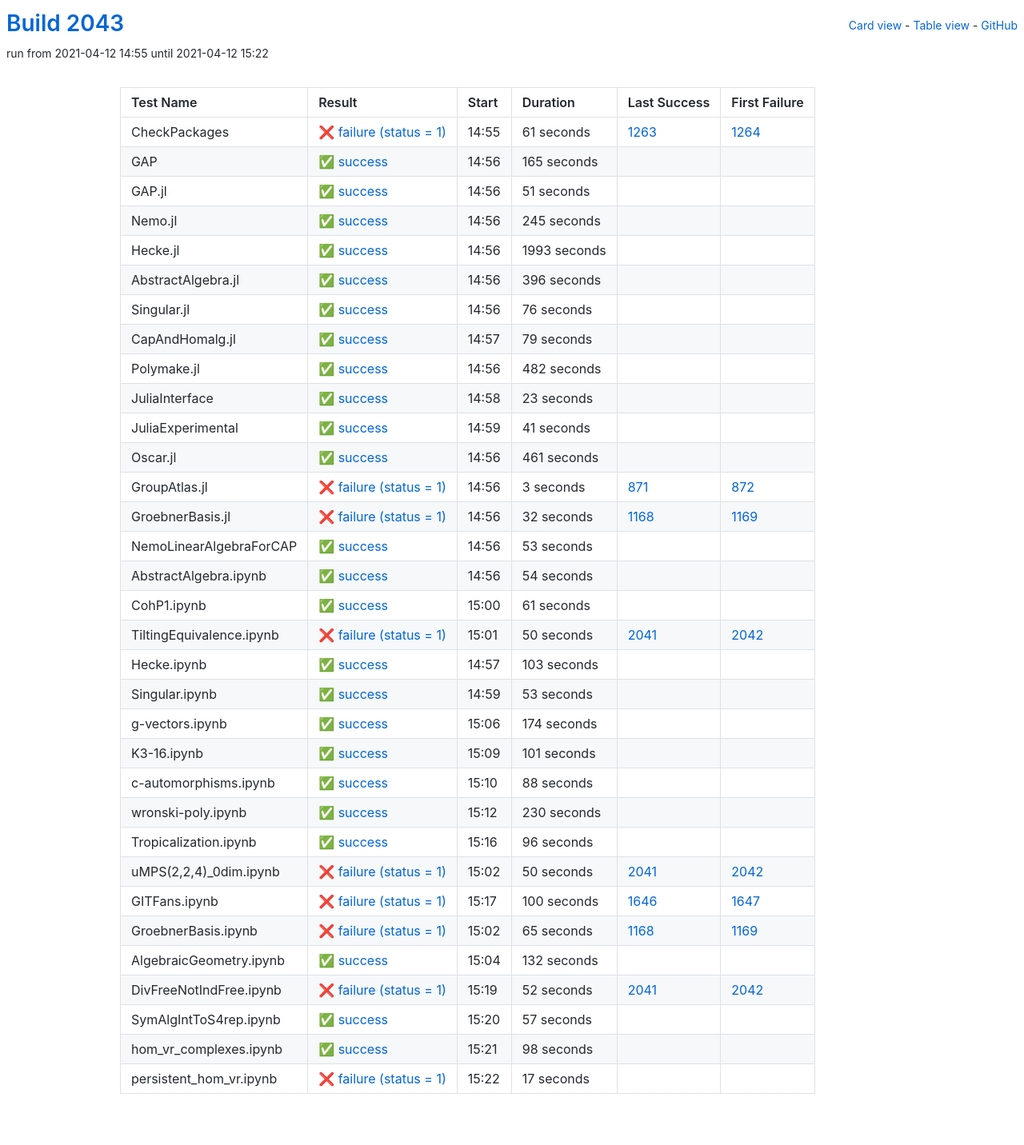
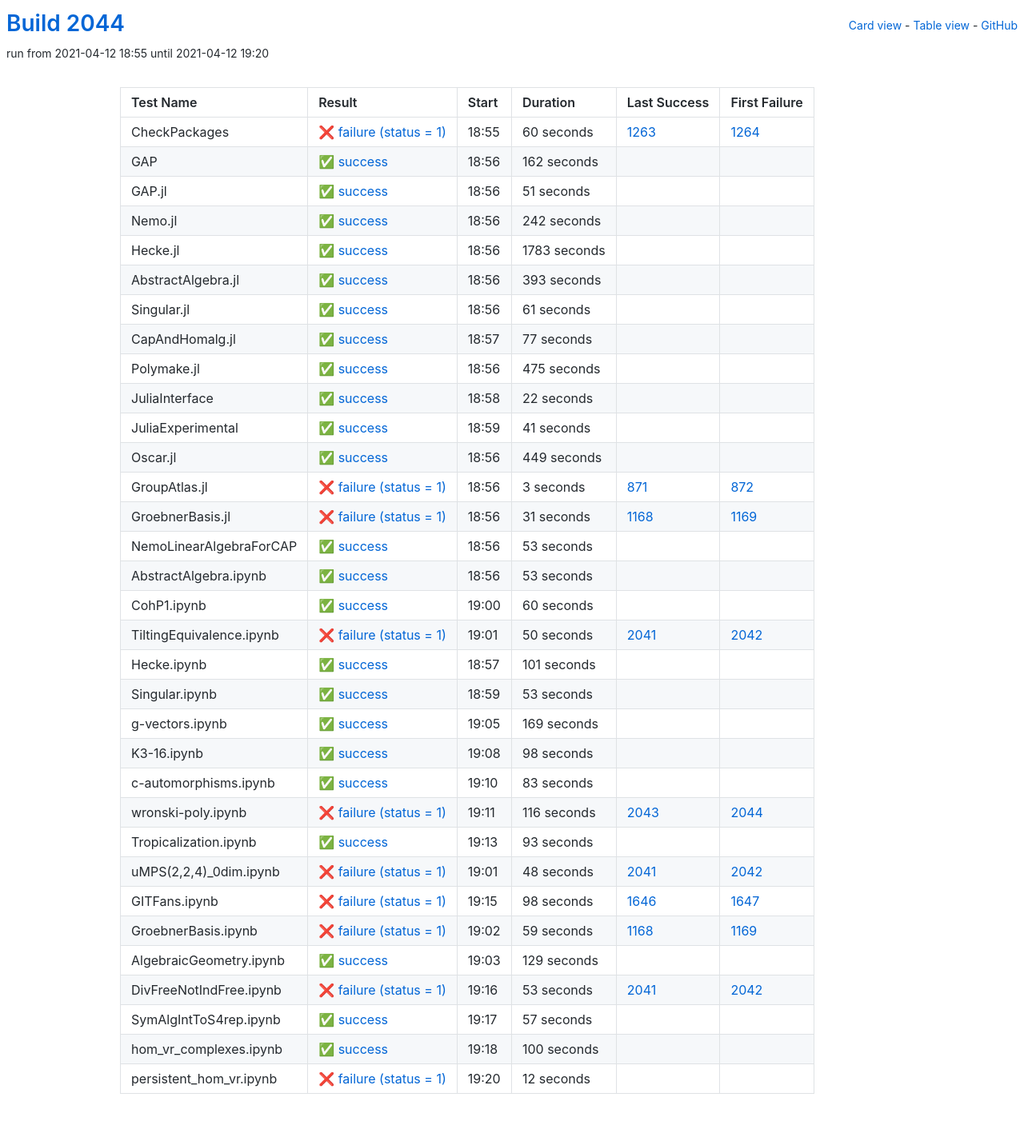
Before and after one commit to oscar-system/oscar-ci-status-stable, a Jekyll site: the page built from table.html, in a window 1280 px wide. Shown: the whole page at 80% size. Built offline with Jekyll 4.4.1, drawn with Linux system fonts in a browser that asks for light colours.

Commit message:
Build #2044

```diff
--- a/_data/ci.yml
+++ b/_data/ci.yml
@@ -1,6 +1,6 @@
 ---
-build: 2043
-build_url: https://oscarci.mathematik.uni-kl.de/job/oscar-stable/2043/
+build: 2044
+build_url: https://oscarci.mathematik.uni-kl.de/job/oscar-stable/2044/
 job: oscar-stable
 organization: oscar-system
 repo: oscar-ci-status-stable
@@ -8,32 +8,32 @@ repourl: https://github.com/oscar-system/oscar-ci-status-stable
 tests:
 - name: CheckPackages
   id: checkpackages
-  log: https://oscarci.mathematik.uni-kl.de/job/oscar-stable/2043/artifact/logs/build-2043/CheckPackages.log
-  start: 2021-04-12 14:55
+  log: https://oscarci.mathematik.uni-kl.de/job/oscar-stable/2044/artifact/logs/build-2044/CheckPackages.log
+  start: 2021-04-12 18:55
   success: false
   exitcode: 1
   status: failure
-  duration: 61
+  duration: 60
   last_success: 1263
   last_success_url: https://oscarci.mathematik.uni-kl.de/job/oscar-stable/1263/
   first_failure: 1264
   first_failure_url: https://oscarci.mathematik.uni-kl.de/job/oscar-stable/1264/
 - name: GAP
   id: gap
-  log: https://oscarci.mathematik.uni-kl.de/job/oscar-stable/2043/artifact/logs/build-2043/GAP.log
-  start: 2021-04-12 14:56
+  log: https://oscarci.mathematik.uni-kl.de/job/oscar-stable/2044/artifact/logs/build-2044/GAP.log
+  start: 2021-04-12 18:56
   success: true
   exitcode: 0
   status: success
-  duration: 165
+  duration: 162
   last_success: false
   last_success_url:
   first_failure: false
   first_failure_url:
 - name: GAP.jl
   id: gap-jl
-  log: https://oscarci.mathematik.uni-kl.de/job/oscar-stable/2043/artifact/logs/build-2043/GAP.jl.log
-  start: 2021-04-12 14:56
+  log: https://oscarci.mathematik.uni-kl.de/job/oscar-stable/2044/artifact/logs/build-2044/GAP.jl.log
+  start: 2021-04-12 18:56
   success: true
   exitcode: 0
   status: success
@@ -44,92 +44,92 @@ tests:
   first_failure_url:
 - name: Nemo.jl
   id: nemo-jl
-  log: https://oscarci.mathematik.uni-kl.de/job/oscar-stable/2043/artifact/logs/build-2043/Nemo.jl.log
-  start: 2021-04-12 14:56
+  log: https://oscarci.mathematik.uni-kl.de/job/oscar-stable/2044/artifact/logs/build-2044/Nemo.jl.log
+  start: 2021-04-12 18:56
   success: true
   exitcode: 0
   status: success
-  duration: 245
+  duration: 242
   last_success: false
   last_success_url:
   first_failure: false
   first_failure_url:
 - name: Hecke.jl
   id: hecke-jl
-  log: https://oscarci.mathematik.uni-kl.de/job/oscar-stable/2043/artifact/logs/build-2043/Hecke.jl.log
-  start: 2021-04-12 14:56
+  log: https://oscarci.mathematik.uni-kl.de/job/oscar-stable/2044/artifact/logs/build-2044/Hecke.jl.log
+  start: 2021-04-12 18:56
   success: true
   exitcode: 0
   status: success
-  duration: 1993
+  duration: 1783
   last_success: false
   last_success_url:
   first_failure: false
   first_failure_url:
 - name: AbstractAlgebra.jl
   id: abstractalgebra-jl
-  log: https://oscarci.mathematik.uni-kl.de/job/oscar-stable/2043/artifact/logs/build-2043/AbstractAlgebra.jl.log
-  start: 2021-04-12 14:56
+  log: https://oscarci.mathematik.uni-kl.de/job/oscar-stable/2044/artifact/logs/build-2044/AbstractAlgebra.jl.log
+  start: 2021-04-12 18:56
   success: true
   exitcode: 0
   status: success
-  duration: 396
+  duration: 393
   last_success: false
   last_success_url:
   first_failure: false
   first_failure_url:
 - name: Singular.jl
   id: singular-jl
-  log: https://oscarci.mathematik.uni-kl.de/job/oscar-stable/2043/artifact/logs/build-2043/Singular.jl.log
-  start: 2021-04-12 14:56
+  log: https://oscarci.mathematik.uni-kl.de/job/oscar-stable/2044/artifact/logs/build-2044/Singular.jl.log
+  start: 2021-04-12 18:56
   success: true
   exitcode: 0
   status: success
-  duration: 76
+  duration: 61
   last_success: false
   last_success_url:
   first_failure: false
   first_failure_url:
 - name: CapAndHomalg.jl
   id: capandhomalg-jl
-  log: https://oscarci.mathematik.uni-kl.de/job/oscar-stable/2043/artifact/logs/build-2043/CapAndHomalg.jl.log
-  start: 2021-04-12 14:57
+  log: https://oscarci.mathematik.uni-kl.de/job/oscar-stable/2044/artifact/logs/build-2044/CapAndHomalg.jl.log
+  start: 2021-04-12 18:57
   success: true
   exitcode: 0
   status: success
-  duration: 79
+  duration: 77
   last_success: false
   last_success_url:
   first_failure: false
   first_failure_url:
 - name: Polymake.jl
   id: polymake-jl
-  log: https://oscarci.mathematik.uni-kl.de/job/oscar-stable/2043/artifact/logs/build-2043/Polymake.jl.log
-  start: 2021-04-12 14:56
+  log: https://oscarci.mathematik.uni-kl.de/job/oscar-stable/2044/artifact/logs/build-2044/Polymake.jl.log
+  start: 2021-04-12 18:56
   success: true
   exitcode: 0
   status: success
-  duration: 482
+  duration: 475
   last_success: false
   last_success_url:
   first_failure: false
   first_failure_url:
 - name: JuliaInterface
   id: juliainterface
-  log: https://oscarci.mathematik.uni-kl.de/job/oscar-stable/2043/artifact/logs/build-2043/JuliaInterface.log
-  start: 2021-04-12 14:58
+  log: https://oscarci.mathematik.uni-kl.de/job/oscar-stable/2044/artifact/logs/build-2044/JuliaInterface.log
+  start: 2021-04-12 18:58
   success: true
   exitcode: 0
   status: success
-  duration: 23
+  duration: 22
   last_success: false
   last_success_url:
   first_failure: false
   first_failure_url:
 - name: JuliaExperimental
   id: juliaexperimental
-  log: https://oscarci.mathematik.uni-kl.de/job/oscar-stable/2043/artifact/logs/build-2043/JuliaExperimental.log
-  start: 2021-04-12 14:59
+  log: https://oscarci.mathematik.uni-kl.de/job/oscar-stable/2044/artifact/logs/build-2044/JuliaExperimental.log
+  start: 2021-04-12 18:59
   success: true
   exitcode: 0
   status: success
@@ -140,20 +140,20 @@ tests:
   first_failure_url:
 - name: Oscar.jl
   id: oscar-jl
-  log: https://oscarci.mathematik.uni-kl.de/job/oscar-stable/2043/artifact/logs/build-2043/Oscar.jl.log
-  start: 2021-04-12 14:56
+  log: https://oscarci.mathematik.uni-kl.de/job/oscar-stable/2044/artifact/logs/build-2044/Oscar.jl.log
+  start: 2021-04-12 18:56
   success: true
   exitcode: 0
   status: success
-  duration: 461
+  duration: 449
   last_success: false
   last_success_url:
   first_failure: false
   first_failure_url:
 - name: GroupAtlas.jl
   id: groupatlas-jl
-  log: https://oscarci.mathematik.uni-kl.de/job/oscar-stable/2043/artifact/logs/build-2043/GroupAtlas.jl.log
-  start: 2021-04-12 14:56
+  log: https://oscarci.mathematik.uni-kl.de/job/oscar-stable/2044/artifact/logs/build-2044/GroupAtlas.jl.log
+  start: 2021-04-12 18:56
   success: false
   exitcode: 1
   status: failure
@@ -164,20 +164,20 @@ tests:
   first_failure_url: https://oscarci.mathematik.uni-kl.de/job/oscar-stable/872/
 - name: GroebnerBasis.jl
   id: groebnerbasis-jl
-  log: https://oscarci.mathematik.uni-kl.de/job/oscar-stable/2043/artifact/logs/build-2043/GroebnerBasis.jl.log
-  start: 2021-04-12 14:56
+  log: https://oscarci.mathematik.uni-kl.de/job/oscar-stable/2044/artifact/logs/build-2044/GroebnerBasis.jl.log
+  start: 2021-04-12 18:56
   success: false
   exitcode: 1
   status: failure
-  duration: 32
+  duration: 31
   last_success: 1168
   last_success_url: https://oscarci.mathematik.uni-kl.de/job/oscar-stable/1168/
   first_failure: 1169
   first_failure_url: https://oscarci.mathematik.uni-kl.de/job/oscar-stable/1169/
 - name: NemoLinearAlgebraForCAP
   id: nemolinearalgebraforcap
-  log: https://oscarci.mathematik.uni-kl.de/job/oscar-stable/2043/artifact/logs/build-2043/NemoLinearAlgebraForCAP.log
-  start: 2021-04-12 14:56
+  log: https://oscarci.mathematik.uni-kl.de/job/oscar-stable/2044/artifact/logs/build-2044/NemoLinearAlgebraForCAP.log
+  start: 2021-04-12 18:56
   success: true
   exitcode: 0
   status: success
@@ -188,32 +188,32 @@ tests:
   first_failure_url:
 - name: AbstractAlgebra.ipynb
   id: abstractalgebra-ipynb
-  log: https://oscarci.mathematik.uni-kl.de/job/oscar-stable/2043/artifact/logs/build-2043/AbstractAlgebra.ipynb.log
-  start: 2021-04-12 14:56
+  log: https://oscarci.mathematik.uni-kl.de/job/oscar-stable/2044/artifact/logs/build-2044/AbstractAlgebra.ipynb.log
+  start: 2021-04-12 18:56
   success: true
   exitcode: 0
   status: success
-  duration: 54
+  duration: 53
   last_success: false
   last_success_url:
   first_failure: false
   first_failure_url:
 - name: CohP1.ipynb
   id: cohp1-ipynb
-  log: https://oscarci.mathematik.uni-kl.de/job/oscar-stable/2043/artifact/logs/build-2043/CohP1.ipynb.log
-  start: 2021-04-12 15:00
+  log: https://oscarci.mathematik.uni-kl.de/job/oscar-stable/2044/artifact/logs/build-2044/CohP1.ipynb.log
+  start: 2021-04-12 19:00
   success: true
   exitcode: 0
   status: success
-  duration: 61
+  duration: 60
   last_success: false
   last_success_url:
   first_failure: false
   first_failure_url:
 - name: TiltingEquivalence.ipynb
   id: tiltingequivalence-ipynb
-  log: https://oscarci.mathematik.uni-kl.de/job/oscar-stable/2043/artifact/logs/build-2043/TiltingEquivalence.ipynb.log
-  start: 2021-04-12 15:01
+  log: https://oscarci.mathematik.uni-kl.de/job/oscar-stable/2044/artifact/logs/build-2044/TiltingEquivalence.ipynb.log
+  start: 2021-04-12 19:01
   success: false
   exitcode: 1
   status: failure
@@ -224,20 +224,20 @@ tests:
   first_failure_url: https://oscarci.mathematik.uni-kl.de/job/oscar-stable/2042/
 - name: Hecke.ipynb
   id: hecke-ipynb
-  log: https://oscarci.mathematik.uni-kl.de/job/oscar-stable/2043/artifact/logs/build-2043/Hecke.ipynb.log
-  start: 2021-04-12 14:57
+  log: https://oscarci.mathematik.uni-kl.de/job/oscar-stable/2044/artifact/logs/build-2044/Hecke.ipynb.log
+  start: 2021-04-12 18:57
   success: true
   exitcode: 0
   status: success
-  duration: 103
+  duration: 101
   last_success: false
   last_success_url:
   first_failure: false
   first_failure_url:
 - name: Singular.ipynb
   id: singular-ipynb
-  log: https://oscarci.mathematik.uni-kl.de/job/oscar-stable/2043/artifact/logs/build-2043/Singular.ipynb.log
-  start: 2021-04-12 14:59
+  log: https://oscarci.mathematik.uni-kl.de/job/oscar-stable/2044/artifact/logs/build-2044/Singular.ipynb.log
+  start: 2021-04-12 18:59
   success: true
   exitcode: 0
   status: success
@@ -248,128 +248,128 @@ tests:
   first_failure_url:
 - name: g-vectors.ipynb
   id: g-vectors-ipynb
-  log: https://oscarci.mathematik.uni-kl.de/job/oscar-stable/2043/artifact/logs/build-2043/g-vectors.ipynb.log
-  start: 2021-04-12 15:06
+  log: https://oscarci.mathematik.uni-kl.de/job/oscar-stable/2044/artifact/logs/build-2044/g-vectors.ipynb.log
+  start: 2021-04-12 19:05
   success: true
   exitcode: 0
   status: success
-  duration: 174
+  duration: 169
   last_success: false
   last_success_url:
   first_failure: false
   first_failure_url:
 - name: K3-16.ipynb
   id: k3-16-ipynb
-  log: https://oscarci.mathematik.uni-kl.de/job/oscar-stable/2043/artifact/logs/build-2043/K3-16.ipynb.log
-  start: 2021-04-12 15:09
+  log: https://oscarci.mathematik.uni-kl.de/job/oscar-stable/2044/artifact/logs/build-2044/K3-16.ipynb.log
+  start: 2021-04-12 19:08
   success: true
   exitcode: 0
   status: success
-  duration: 101
+  duration: 98
   last_success: false
   last_success_url:
   first_failure: false
   first_failure_url:
 - name: c-automorphisms.ipynb
   id: c-automorphisms-ipynb
-  log: https://oscarci.mathematik.uni-kl.de/job/oscar-stable/2043/artifact/logs/build-2043/c-automorphisms.ipynb.log
-  start: 2021-04-12 15:10
+  log: https://oscarci.mathematik.uni-kl.de/job/oscar-stable/2044/artifact/logs/build-2044/c-automorphisms.ipynb.log
+  start: 2021-04-12 19:10
   success: true
   exitcode: 0
   status: success
-  duration: 88
+  duration: 83
   last_success: false
   last_success_url:
   first_failure: false
   first_failure_url:
 - name: wronski-poly.ipynb
   id: wronski-poly-ipynb
-  log: https://oscarci.mathematik.uni-kl.de/job/oscar-stable/2043/artifact/logs/build-2043/wronski-poly.ipynb.log
-  start: 2021-04-12 15:12
+  log: https://oscarci.mathematik.uni-kl.de/job/oscar-stable/2044/artifact/logs/build-2044/wronski-poly.ipynb.log
+  start: 2021-04-12 19:11
+  success: false
+  exitcode: 1
+  status: failure
+  duration: 116
+  last_success: 2043
+  last_success_url: https://oscarci.mathematik.uni-kl.de/job/oscar-stable/2043/
+  first_failure: 2044
+  first_failure_url: https://oscarci.mathematik.uni-kl.de/job/oscar-stable/2044/
+- name: Tropicalization.ipynb
+  id: tropicalization-ipynb
+  log: https://oscarci.mathematik.uni-kl.de/job/oscar-stable/2044/artifact/logs/build-2044/Tropicalization.ipynb.log
+  start: 2021-04-12 19:13
   success: true
   exitcode: 0
   status: success
-  duration: 230
-  last_success: false
-  last_success_url:
-  first_failure: false
-  first_failure_url:
-- name: Tropicalization.ipynb
-  id: tropicalization-ipynb
-  log: https://oscarci.mathematik.uni-kl.de/job/oscar-stable/2043/artifact/logs/build-2043/Tropicalization.ipynb.log
-  start: 2021-04-12 15:16
-  success: true
-  exitcode: 0
-  status: success
-  duration: 96
+  duration: 93
   last_success: false
   last_success_url:
   first_failure: false
   first_failure_url:
 - name: uMPS(2,2,4)_0dim.ipynb
   id: umps-2-2-4-0dim-ipynb
-  log: https://oscarci.mathematik.uni-kl.de/job/oscar-stable/2043/artifact/logs/build-2043/uMPS-2-2-4-_0dim.ipynb.log
-  start: 2021-04-12 15:02
+  log: https://oscarci.mathematik.uni-kl.de/job/oscar-stable/2044/artifact/logs/build-2044/uMPS-2-2-4-_0dim.ipynb.log
+  start: 2021-04-12 19:01
   success: false
   exitcode: 1
   status: failure
-  duration: 50
+  duration: 48
   last_success: 2041
   last_success_url: https://oscarci.mathematik.uni-kl.de/job/oscar-stable/2041/
   first_failure: 2042
   first_failure_url: https://oscarci.mathematik.uni-kl.de/job/oscar-stable/2042/
 - name: GITFans.ipynb
   id: gitfans-ipynb
-  log: https://oscarci.mathematik.uni-kl.de/job/oscar-stable/2043/artifact/logs/build-2043/GITFans.ipynb.log
-  start: 2021-04-12 15:17
+  log: https://oscarci.mathematik.uni-kl.de/job/oscar-stable/2044/artifact/logs/build-2044/GITFans.ipynb.log
+  start: 2021-04-12 19:15
   success: false
   exitcode: 1
   status: failure
-  duration: 100
+  duration: 98
   last_success: 1646
   last_success_url: https://oscarci.mathematik.uni-kl.de/job/oscar-stable/1646/
   first_failure: 1647
   first_failure_url: https://oscarci.mathematik.uni-kl.de/job/oscar-stable/1647/
 - name: GroebnerBasis.ipynb
   id: groebnerbasis-ipynb
-  log: https://oscarci.mathematik.uni-kl.de/job/oscar-stable/2043/artifact/logs/build-2043/GroebnerBasis.ipynb.log
-  start: 2021-04-12 15:02
+  log: https://oscarci.mathematik.uni-kl.de/job/oscar-stable/2044/artifact/logs/build-2044/GroebnerBasis.ipynb.log
+  start: 2021-04-12 19:02
   success: false
   exitcode: 1
   status: failure
-  duration: 65
+  duration: 59
   last_success: 1168
   last_success_url: https://oscarci.mathematik.uni-kl.de/job/oscar-stable/1168/
   first_failure: 1169
   first_failure_url: https://oscarci.mathematik.uni-kl.de/job/oscar-stable/1169/
 - name: AlgebraicGeometry.ipynb
   id: algebraicgeometry-ipynb
-  log: https://oscarci.mathematik.uni-kl.de/job/oscar-stable/2043/artifact/logs/build-2043/AlgebraicGeometry.ipynb.log
-  start: 2021-04-12 15:04
+  log: https://oscarci.mathematik.uni-kl.de/job/oscar-stable/2044/artifact/logs/build-2044/AlgebraicGeometry.ipynb.log
+  start: 2021-04-12 19:03
   success: true
   exitcode: 0
   status: success
-  duration: 132
+  duration: 129
   last_success: false
   last_success_url:
   first_failure: false
   first_failure_url:
 - name: DivFreeNotIndFree.ipynb
   id: divfreenotindfree-ipynb
-  log: https://oscarci.mathematik.uni-kl.de/job/oscar-stable/2043/artifact/logs/build-2043/DivFreeNotIndFree.ipynb.log
-  start: 2021-04-12 15:19
+  log: https://oscarci.mathematik.uni-kl.de/job/oscar-stable/2044/artifact/logs/build-2044/DivFreeNotIndFree.ipynb.log
+  start: 2021-04-12 19:16
   success: false
   exitcode: 1
   status: failure
-  duration: 52
+  duration: 53
   last_success: 2041
   last_success_url: https://oscarci.mathematik.uni-kl.de/job/oscar-stable/2041/
   first_failure: 2042
   first_failure_url: https://oscarci.mathematik.uni-kl.de/job/oscar-stable/2042/
 - name: SymAlgIntToS4rep.ipynb
   id: symalginttos4rep-ipynb
-  log: https://oscarci.mathematik.uni-kl.de/job/oscar-stable/2043/artifact/logs/build-2043/SymAlgIntToS4rep.ipynb.log
-  start: 2021-04-12 15:20
+  log: https://oscarci.mathematik.uni-kl.de/job/oscar-stable/2044/artifact/logs/build-2044/SymAlgIntToS4rep.ipynb.log
+  start: 2021-04-12 19:17
   success: true
   exitcode: 0
   status: success
@@ -380,24 +380,24 @@ tests:
   first_failure_url:
 - name: hom_vr_complexes.ipynb
   id: hom-vr-complexes-ipynb
-  log: https://oscarci.mathematik.uni-kl.de/job/oscar-stable/2043/artifact/logs/build-2043/hom_vr_complexes.ipynb.log
-  start: 2021-04-12 15:21
+  log: https://oscarci.mathematik.uni-kl.de/job/oscar-stable/2044/artifact/logs/build-2044/hom_vr_complexes.ipynb.log
+  start: 2021-04-12 19:18
   success: true
   exitcode: 0
   status: success
-  duration: 98
+  duration: 100
   last_success: false
   last_success_url:
   first_failure: false
   first_failure_url:
 - name: persistent_hom_vr.ipynb
   id: persistent-hom-vr-ipynb
-  log: https://oscarci.mathematik.uni-kl.de/job/oscar-stable/2043/artifact/logs/build-2043/persistent_hom_vr.ipynb.log
-  start: 2021-04-12 15:22
+  log: https://oscarci.mathematik.uni-kl.de/job/oscar-stable/2044/artifact/logs/build-2044/persistent_hom_vr.ipynb.log
+  start: 2021-04-12 19:20
   success: false
   exitcode: 1
   status: failure
-  duration: 17
+  duration: 12
   last_success: false
   last_success_url:
   first_failure: false
```
Also changed, not shown: README.md.
